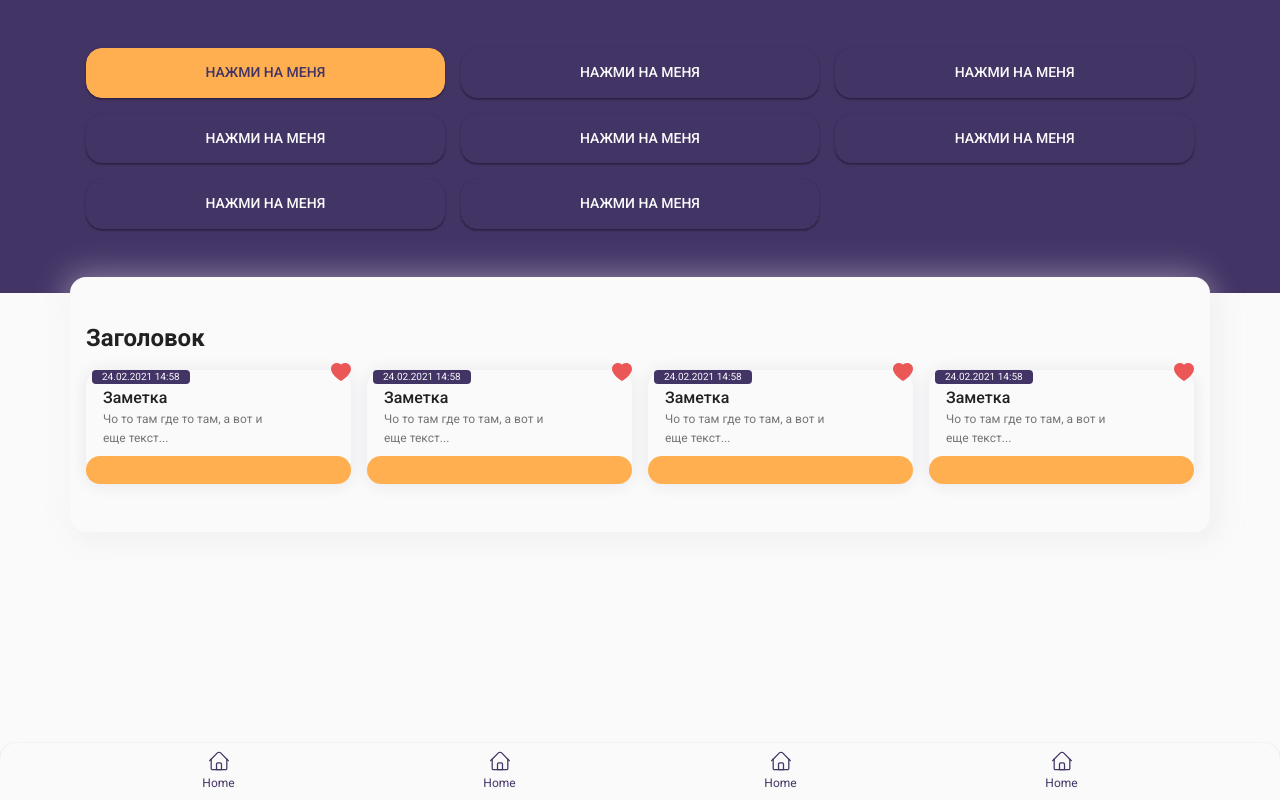
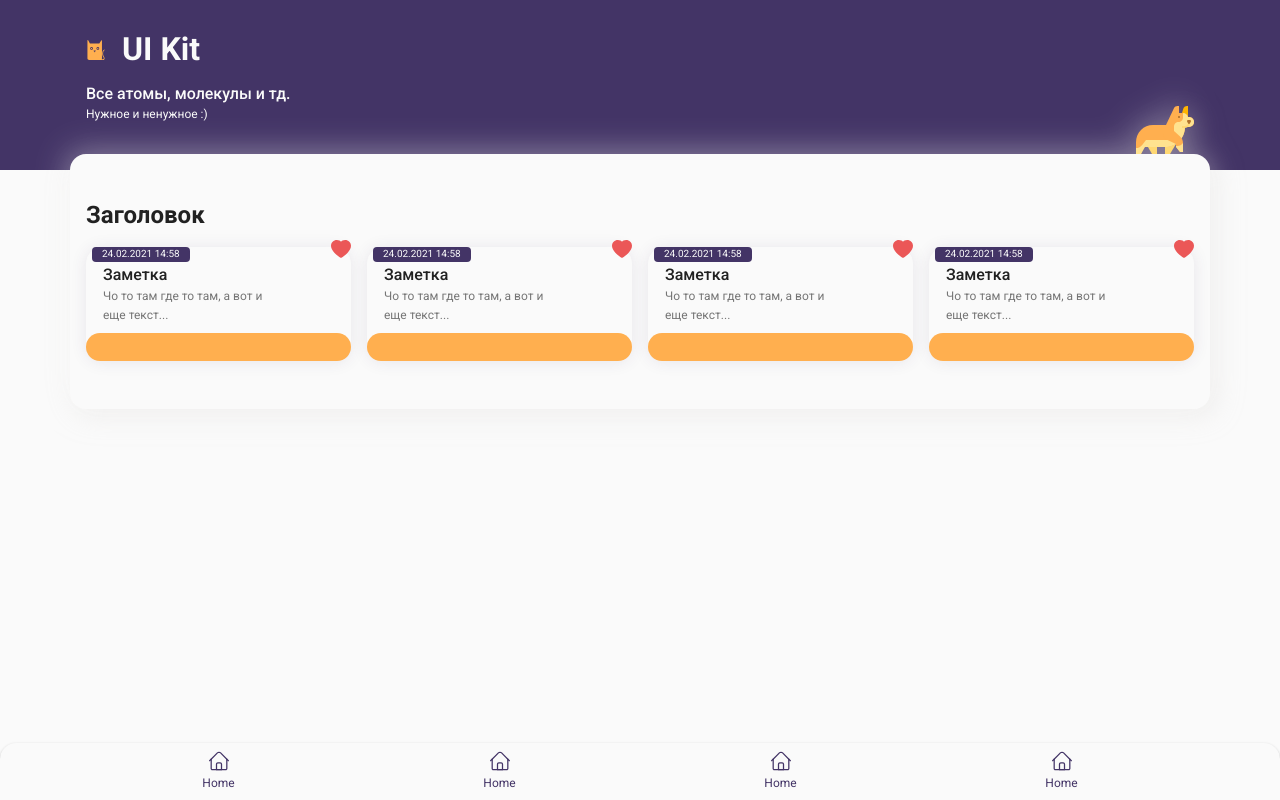
Before and after one commit to kritzona/wowwow-client, a React (Create React App) app: page / in a window 1280 px wide. Built offline with nearby package versions, Linux system fonts and the light colour scheme.

Commit message:
Сверстал шапку

```diff
--- a/src/components/atoms/Wrapper/WrapperStyled.tsx
+++ b/src/components/atoms/Wrapper/WrapperStyled.tsx
@@ -13,6 +13,7 @@ const WrapperStyled = styled.div<IProps>`
     padding: ${paddingY ? '48px' : '0'}
       ${paddingX === undefined || paddingX ? '16px' : '0'};
     box-sizing: border-box;
+    position: relative;
 
     @media ${theme.mediaQueries.desktop} {
       padding: ${paddingY ? '48px' : '0'}
--- a/src/components/molecules/NavBarItem/NavBarItemStyled.tsx
+++ b/src/components/molecules/NavBarItem/NavBarItemStyled.tsx
@@ -32,6 +32,7 @@ export const NavBarItemStyled = styled.div<IProps>`
     user-select: none;
     color: ${theme.colors.primaryColor};
     transition: ${theme.effects.defaultTransition};
+    -webkit-tap-highlight-color: transparent;
 
     &:hover {
       background-color: ${theme.colors.primaryColor};
--- a/src/components/organisms/Content/Content.tsx
+++ b/src/components/organisms/Content/Content.tsx
@@ -1,5 +1,9 @@
 import React from 'react'
-import { ContentStyled, ContentWrapperStyled } from './ContentStyled'
+import {
+  ContentStyled,
+  ContentWrapperStyled,
+  ContentCogriStyled,
+} from './ContentStyled'
 import Wrapper from '../../atoms/Wrapper/Wrapper'
 
 interface IProps {
@@ -10,7 +14,10 @@ const Content = (props: IProps) => {
   return (
     <ContentStyled>
       <Wrapper paddingX={false}>
-        <ContentWrapperStyled>{props.children}</ContentWrapperStyled>
+        <ContentWrapperStyled>
+          {props.children}
+          <ContentCogriStyled></ContentCogriStyled>
+        </ContentWrapperStyled>
       </Wrapper>
     </ContentStyled>
   )
--- a/src/components/organisms/Content/ContentStyled.tsx
+++ b/src/components/organisms/Content/ContentStyled.tsx
@@ -1,4 +1,5 @@
 import styled, { css, DefaultTheme } from 'styled-components'
+import CorgiAccentIconSource from '../../../assets/icons/corgi-accent-icon.svg'
 
 interface IProps {
   theme: DefaultTheme
@@ -11,6 +12,7 @@ export const ContentWrapperStyled = styled.div<IProps>`
     filter: ${theme.effects.neomorphShadow};
     border-radius: ${theme.sizes.nBorderRadius}px;
     margin-bottom: ${56 + theme.sizes.stepSize * 2}px;
+    position: relative;
 
     padding: 48px 16px;
     margin-top: -${theme.sizes.nBorderRadius}px;
@@ -24,3 +26,16 @@ export const ContentWrapperStyled = styled.div<IProps>`
     }
   `}
 `
+export const ContentCogriStyled = styled.div<IProps>`
+  ${({ theme }) => css`
+    position: absolute;
+    top: -48px;
+    right: ${theme.sizes.stepSize * 2}px;
+    width: 58px;
+    height: 48px;
+    background-image: url(${CorgiAccentIconSource});
+    background-repeat: no-repeat;
+    background-position: center center;
+    background-size: contain;
+  `}
+`
--- a/src/components/organisms/Header/Header.tsx
+++ b/src/components/organisms/Header/Header.tsx
@@ -1,42 +1,44 @@
 import React from 'react'
-import HeaderStyled from './HeaderStyled'
+import HeaderStyled, {
+  HeaderLogoStyled,
+  HeaderTitleWithLogoStyled,
+  HeaderTopStyled,
+  HeaderBottomStyled,
+} from './HeaderStyled'
 import Wrapper from '../../atoms/Wrapper/Wrapper'
 import Row from '../../atoms/Row/Row'
 import Column from '../../atoms/Column/Column'
 import Button from '../../atoms/Button/Button'
+import Text from '../../atoms/Text/Text'
 
 interface IProps {}
 
 const Header = (props: IProps) => {
   return (
     <HeaderStyled>
-      <Wrapper paddingY={true}>
-        <Row gutter={true}>
-          <Column size={4} mobileSize={6}>
-            <Button color="accent">Нажми на меня</Button>
-          </Column>
-          <Column size={4} mobileSize={6}>
-            <Button>Нажми на меня</Button>
-          </Column>
-          <Column size={4} mobileSize={6}>
-            <Button>Нажми на меня</Button>
-          </Column>
-          <Column size={4} mobileSize={6}>
-            <Button>Нажми на меня</Button>
-          </Column>
-          <Column size={4} mobileSize={6}>
-            <Button>Нажми на меня</Button>
-          </Column>
-          <Column size={4} mobileSize={6}>
-            <Button>Нажми на меня</Button>
-          </Column>
-          <Column size={4} mobileSize={6}>
-            <Button>Нажми на меня</Button>
-          </Column>
-          <Column size={4} mobileSize={6}>
-            <Button>Нажми на меня</Button>
-          </Column>
-        </Row>
+      <Wrapper paddingY={false}>
+        <HeaderTopStyled>
+          <Row gutter={true}>
+            <Column size={12}>
+              <HeaderTitleWithLogoStyled>
+                <HeaderLogoStyled></HeaderLogoStyled>
+                <Text type="heading-4">UI Kit</Text>
+              </HeaderTitleWithLogoStyled>
+            </Column>
+          </Row>
+        </HeaderTopStyled>
+        <HeaderBottomStyled>
+          <Row gutter={true}>
+            <Column size={12}>
+              <Text type="subtitle-1">Все атомы, молекулы и тд.</Text>
+            </Column>
+          </Row>
+          <Row gutter={true}>
+            <Column size={12}>
+              <Text type="caption">Нужное и ненужное :)</Text>
+            </Column>
+          </Row>
+        </HeaderBottomStyled>
       </Wrapper>
     </HeaderStyled>
   )
--- a/src/components/organisms/Header/HeaderStyled.tsx
+++ b/src/components/organisms/Header/HeaderStyled.tsx
@@ -1,4 +1,5 @@
 import styled, { css, DefaultTheme } from 'styled-components'
+import CatAccentIconSource from '../../../assets/icons/cat-accent-icon.svg'
 
 interface IProps {
   theme: DefaultTheme
@@ -8,6 +9,40 @@ const HeaderStyled = styled.header<IProps>`
   ${({ theme }) => css`
     background-color: ${theme.colors.primaryColor};
     padding-bottom: ${theme.sizes.nBorderRadius}px;
+    color: ${theme.colors.whiteColor};
+    padding-top: ${theme.sizes.stepSize * 4}px;
+    padding-bottom: ${theme.sizes.stepSize * 4}px;
+  `}
+`
+export const HeaderLogoStyled = styled.div<IProps>`
+  ${({ theme }) => css`
+    width: 20px;
+    height: 20px;
+    background-image: url(${CatAccentIconSource});
+    background-repeat: no-repeat;
+    background-position: center center;
+    background-size: contain;
+  `}
+`
+export const HeaderTitleWithLogoStyled = styled.div<IProps>`
+  ${({ theme }) => css`
+    display: flex;
+    flex-direction: row;
+    justify-content: flex-start;
+    align-items: center;
+
+    & > *:not(:first-child) {
+      margin-left: ${theme.sizes.stepSize * 2}px;
+    }
+  `}
+`
+export const HeaderTopStyled = styled.div<IProps>`
+  ${({ theme }) => css``}
+`
+export const HeaderBottomStyled = styled.div<IProps>`
+  ${({ theme }) => css`
+    padding-top: ${theme.sizes.stepSize * 2}px;
+    padding-bottom: ${theme.sizes.stepSize * 2}px;
   `}
 `
 
```
Also changed, not shown: src/assets/icons/cat-accent-icon.svg (added), src/assets/icons/corgi-accent-icon.svg (added).
